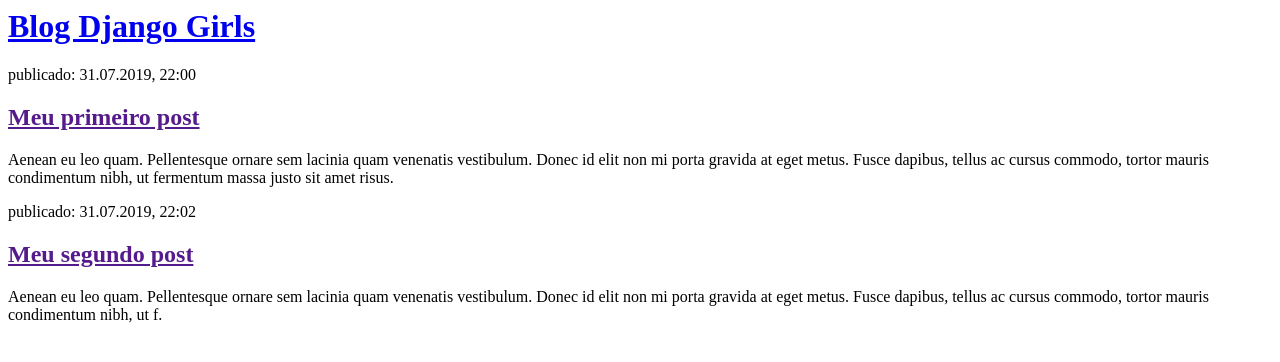
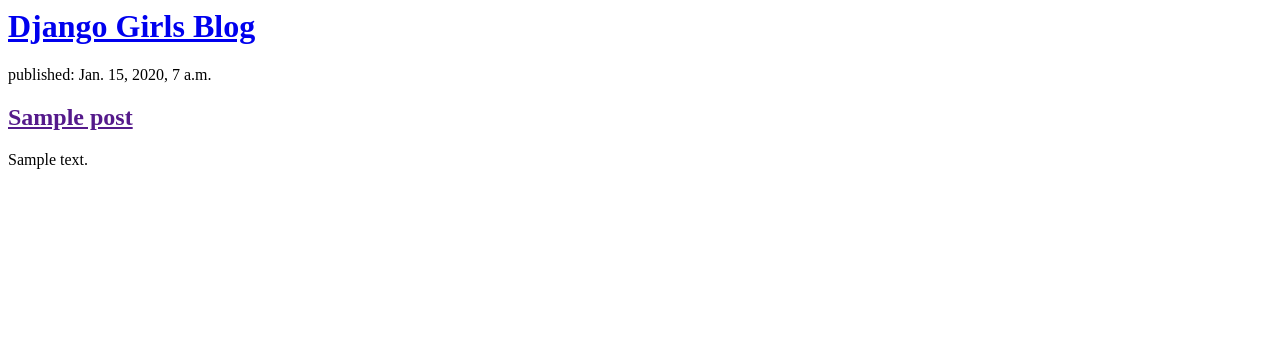
Before and after one commit to hscruz/my-first-blog, a Django app: template blog/templates/blog/post_list.html in a window 1280 px wide. Shown: the top 362 px of the page. Run offline with Django 3.2, Linux system fonts and the light colour scheme; the template is opened without the code that fills it: values that come from a table or form of the project are taken from there, others are empty; tables that the repository leaves empty hold one stand-in row (values such as "Sample post").

Commit message:
Modified templates to display posts from database.

```diff
--- a/blog/models.py
+++ b/blog/models.py
@@ -2,7 +2,7 @@ from django.db import models
 from django.conf import settings
 from django.utils import timezone
 
-class Post (models.Model):
+class Post(models.Model):
     author = models.ForeignKey(settings.AUTH_USER_MODEL, on_delete=models.CASCADE)
     title = models.CharField(max_length=200)
     text = models.TextField()
@@ -13,5 +13,5 @@ class Post (models.Model):
         self.published_date = timezone.now()
         self.save()
 
-    def _str_(self):
+    def __str__(self):
         return self.title
--- a/blog/templates/blog/post_list.html
+++ b/blog/templates/blog/post_list.html
@@ -3,20 +3,16 @@
     <title>Hellen's blog</title>
   </head>
   <body>
-        <div>
-            <h1><a href="/">Blog Django Girls</a></h1>
-        </div>
+  <div>
+      <h1><a href="/">Django Girls Blog</a></h1>
+  </div>
 
-        <div>
-            <p>publicado: 31.07.2019, 22:00</p>
-            <h2><a href="">Meu primeiro post</a></h2>
-            <p>Aenean eu leo quam. Pellentesque ornare sem lacinia quam venenatis vestibulum. Donec id elit non mi porta gravida at eget metus. Fusce dapibus, tellus ac cursus commodo, tortor mauris condimentum nibh, ut fermentum massa justo sit amet risus.</p>
-        </div>
-
-        <div>
-            <p>publicado: 31.07.2019, 22:02</p>
-            <h2><a href="">Meu segundo post</a></h2>
-            <p>Aenean eu leo quam. Pellentesque ornare sem lacinia quam venenatis vestibulum. Donec id elit non mi porta gravida at eget metus. Fusce dapibus, tellus ac cursus commodo, tortor mauris condimentum nibh, ut f.</p>
-        </div>
-  </body>
+      {% for post in posts %}
+      <div>
+          <p>published: {{ post.published_date }}</p>
+          <h2><a href="">{{ post.title }}</a></h2>
+          <p>{{ post.text|linebreaksbr }}</p>
+      </div>
+      {% endfor %}
+    </body>
 </html>
```
Also changed, not shown: blog/views.py (+7 -1 lines).
